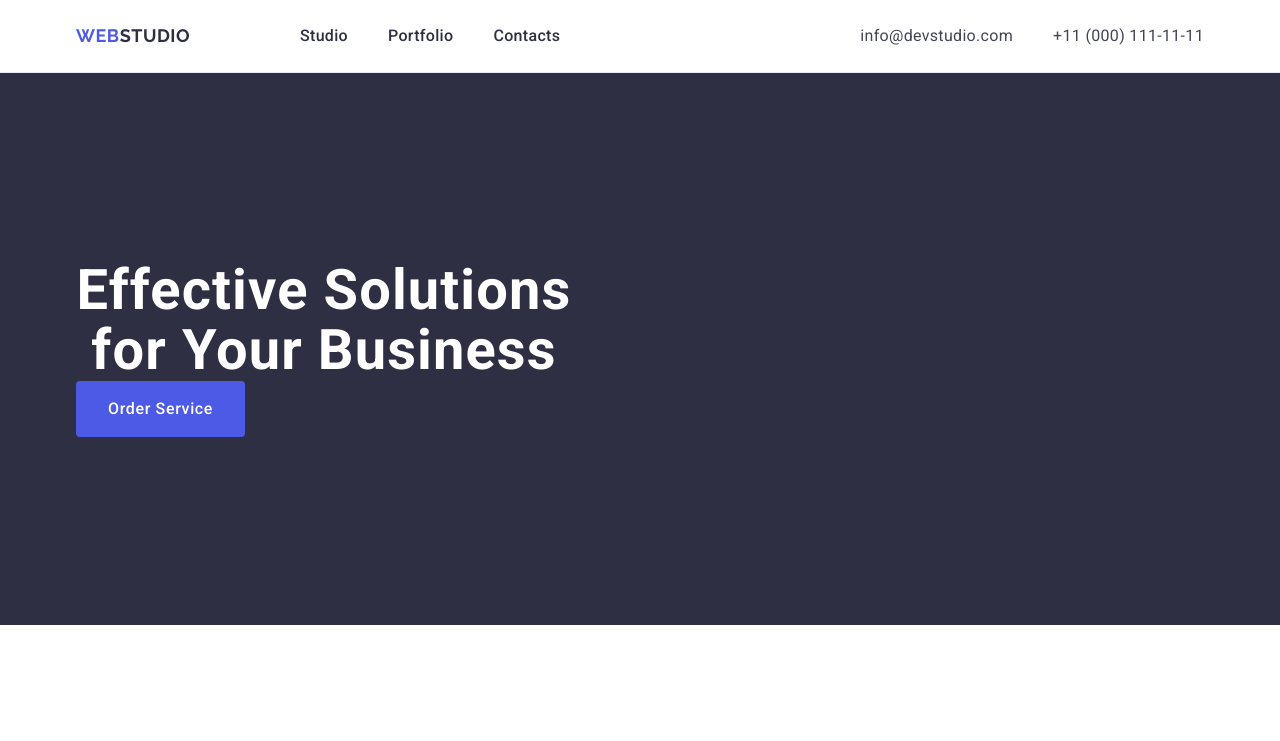
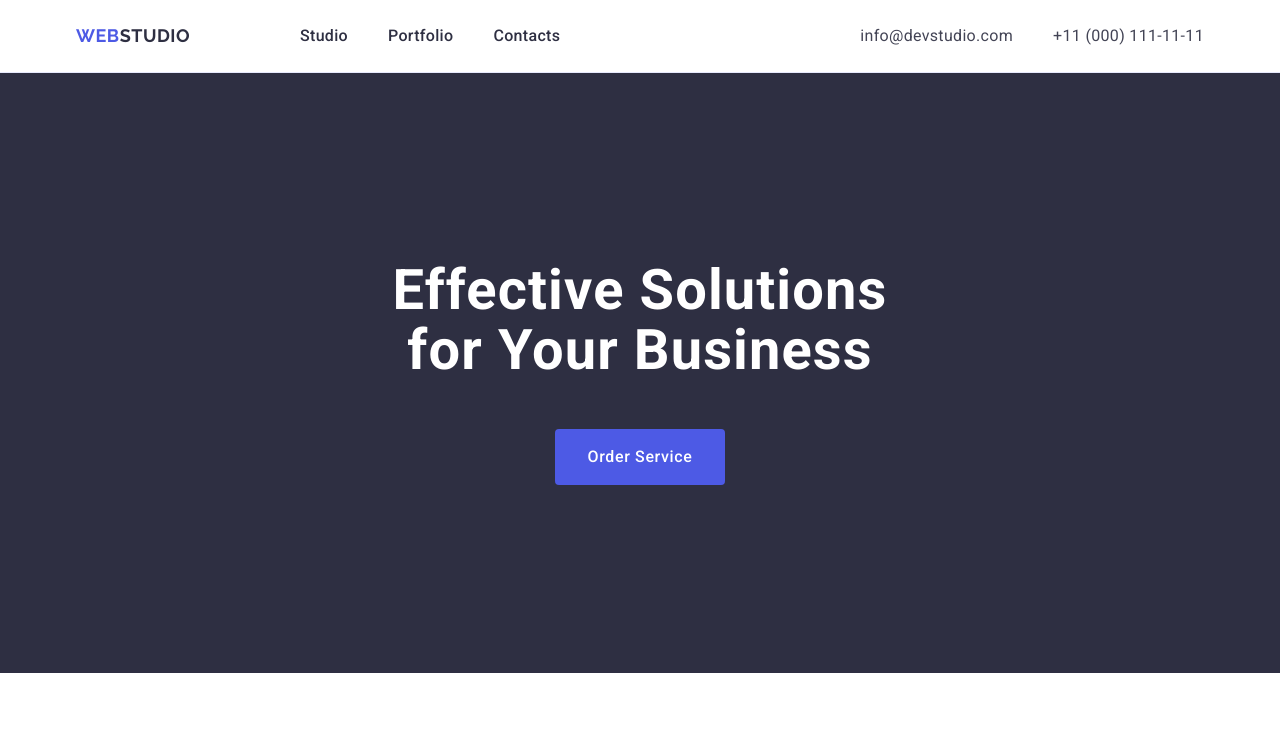
Before and after one commit to Arrakk-tur/goit-markup-hw-03, a plain HTML site: page index.html in a window 1280 px wide. Shown: the top 741 px of the page. Drawn offline with nearby package versions, Linux system fonts and the light colour scheme.

Commit message:
last fixes

```diff
--- a/css/styles.css
+++ b/css/styles.css
@@ -178,6 +178,7 @@ footer {
   max-width: 496px;
   font-weight: 700;
   font-size: 56px;
+  margin: 0 auto 48px auto;
   text-align: center;
   letter-spacing: 0.02em;
   line-height: 1.07;
@@ -190,6 +191,7 @@ footer {
   line-height: 1.5;
   letter-spacing: 0.04em;
   padding: 16px 32px 16px 32px;
+  margin: 0 auto;
   gap: 10px;
   border: 0;
   border-radius: 4px;
@@ -276,6 +278,5 @@ footer {
 }
 .footer-desc {
   width: 264px;
-  margin-top: 24px;
   color: rgba(var(--coud-cl));
 }
```
